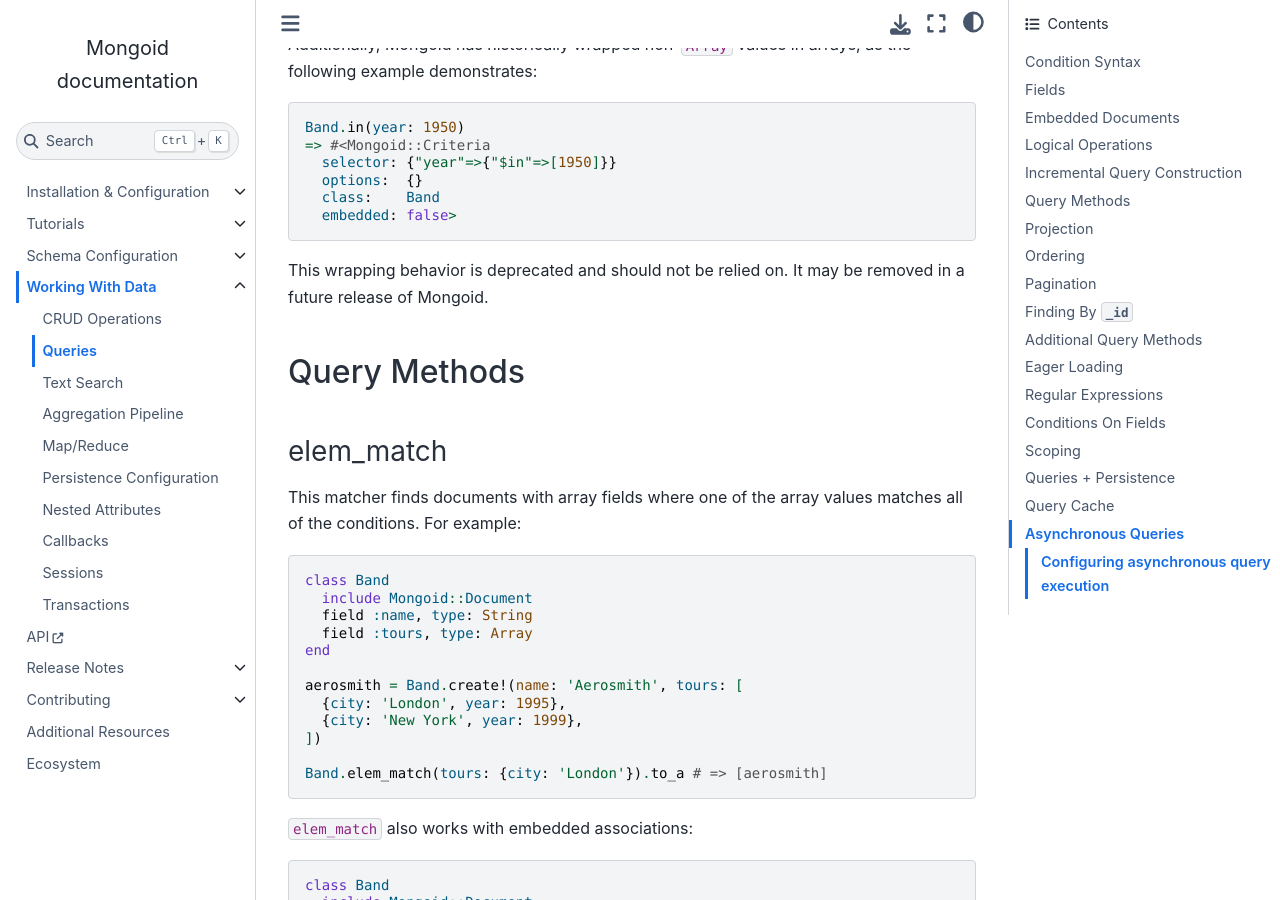
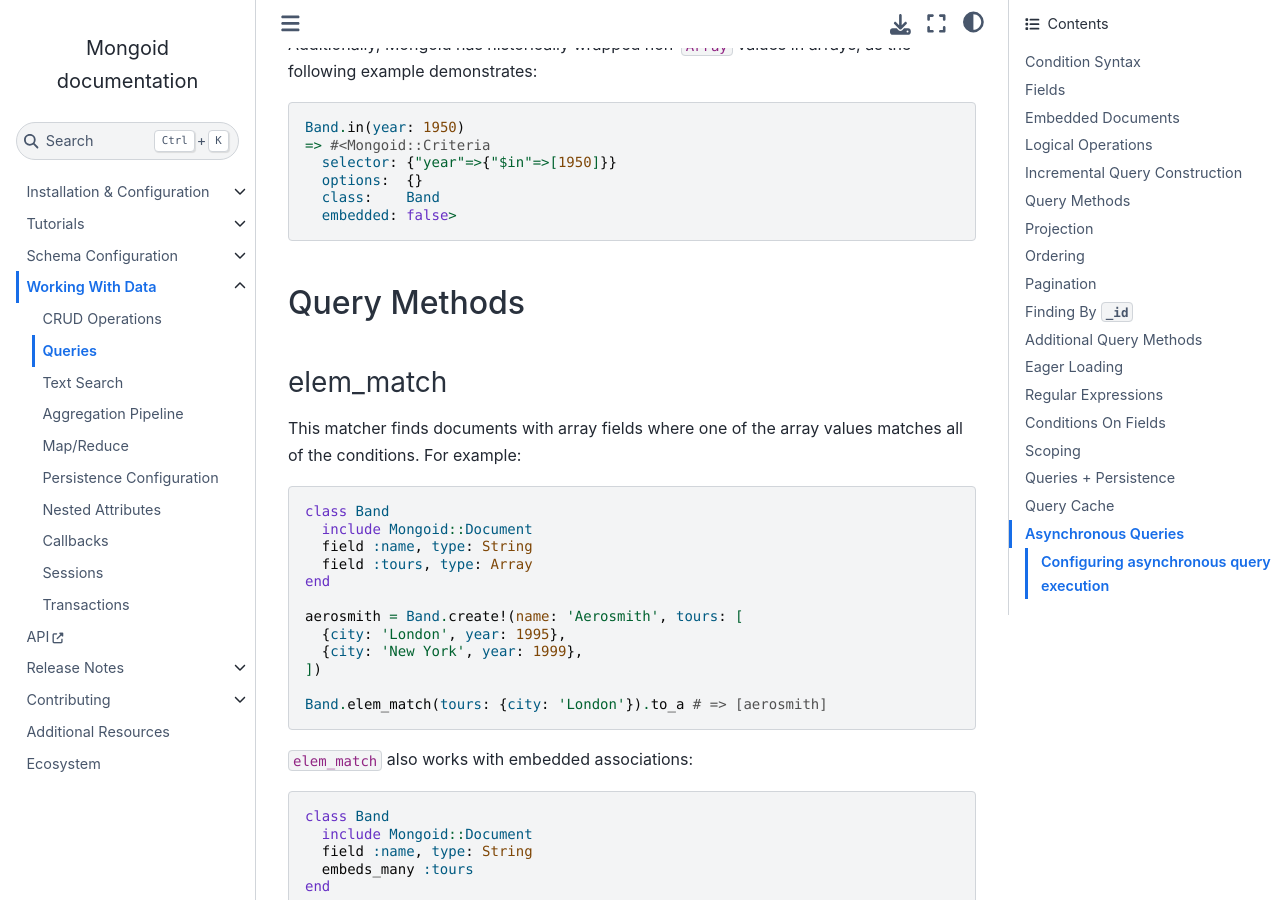
Before and after one commit to i80and/docs-mongoid, a Sphinx documentation site: the page built from docs/reference/queries.txt, in a window 1280 px wide and 900 px high, scrolled down 14256 px. Built offline with Sphinx 7.4.7 and the Sphinx Book theme 1.1.4, drawn with Linux system fonts in a browser that asks for light colours; cross-references to code outside the pages are shown as plain code.

Commit message:
MONGOID-5465: remove deprecation note from docs regarding single-value $in (#5629)

```diff
--- a/docs/reference/queries.txt
+++ b/docs/reference/queries.txt
@@ -684,9 +684,6 @@ as the following example demonstrates:
     options:  {}
     class:    Band
     embedded: false>
-
-This wrapping behavior is deprecated and should not be relied on. It may be
-removed in a future release of Mongoid.
 
 
 Query Methods
```
